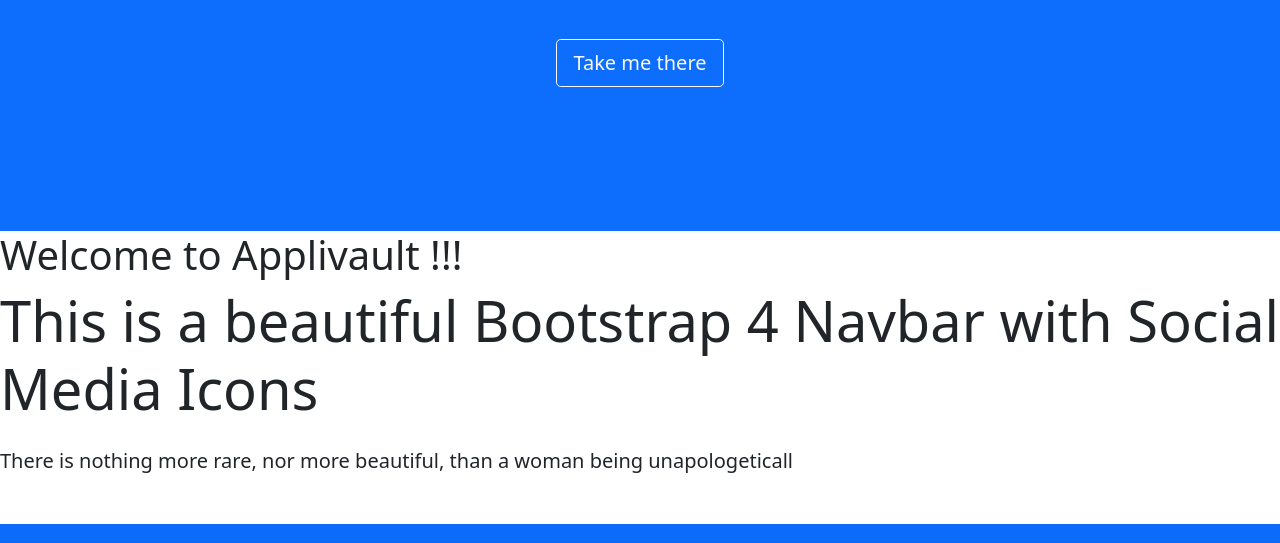
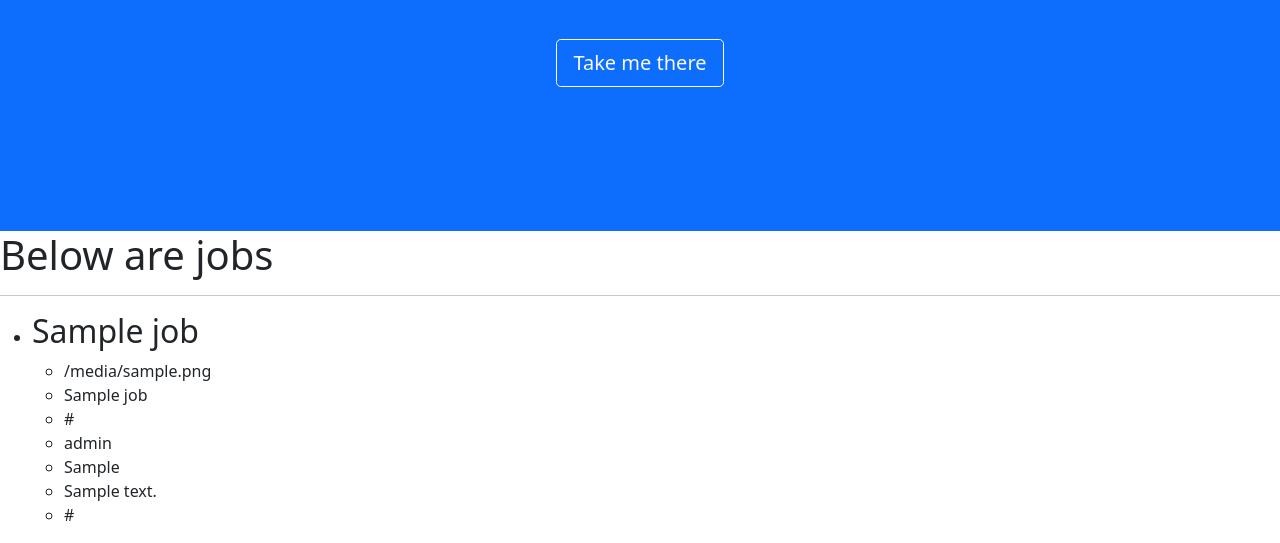
Before and after one commit to IanMalobaMwakha/AppliVault, a Python web app: template applivault/core/templates/core/index.html in a window 1280 px wide. Shown: the part 427-970 px from the top of the page. Run offline with Jinja, Linux system fonts and the light colour scheme; the template is opened without the code that fills it: most values are stand-ins (such as "Sample title", 1, 10 or a date in 2020).

Commit message:
modified:   applivault/core/__pycache__/views.cpython-310.pyc

```diff
--- a/applivault/core/templates/core/index.html
+++ b/applivault/core/templates/core/index.html
@@ -16,9 +16,24 @@
          </div>
       </div>
    </div>
-   <h1>Welcome to Applivault !!!</h1>
-   <h1 class="display-4 mb-4 ">This is a beautiful Bootstrap 4 Navbar with Social Media Icons </h1>
-   <p class="lead mb-5">There is nothing more rare, nor more beautiful, than a woman being unapologeticall</p>
+   <h1>Below are jobs</h1>
+   <hr>
+   {% for job in jobs %}
+      <ul>
+         <li>
+            <h2>{{ job.job_name }}</h2>
+            <ul>
+               <li>{{ job.job_poster }}</li>
+               <li>{{ job.company_name }}</li>
+               <li>{{ job.company_website_link }}</li>
+               <li>{{ job.experience_level }}</li>
+               <li>{{ job.job_type }}</li>
+               <li>{{ job.job_details }}</li>
+               <li>{{ job.job_application_link }}</li>
+            </ul>
+         </li>
+      </ul>
+   {% endfor %}
    <div>
 
    </div>
```
Also changed, not shown: applivault/core/views.py (+7 -1 lines), applivault/db.sqlite3.
